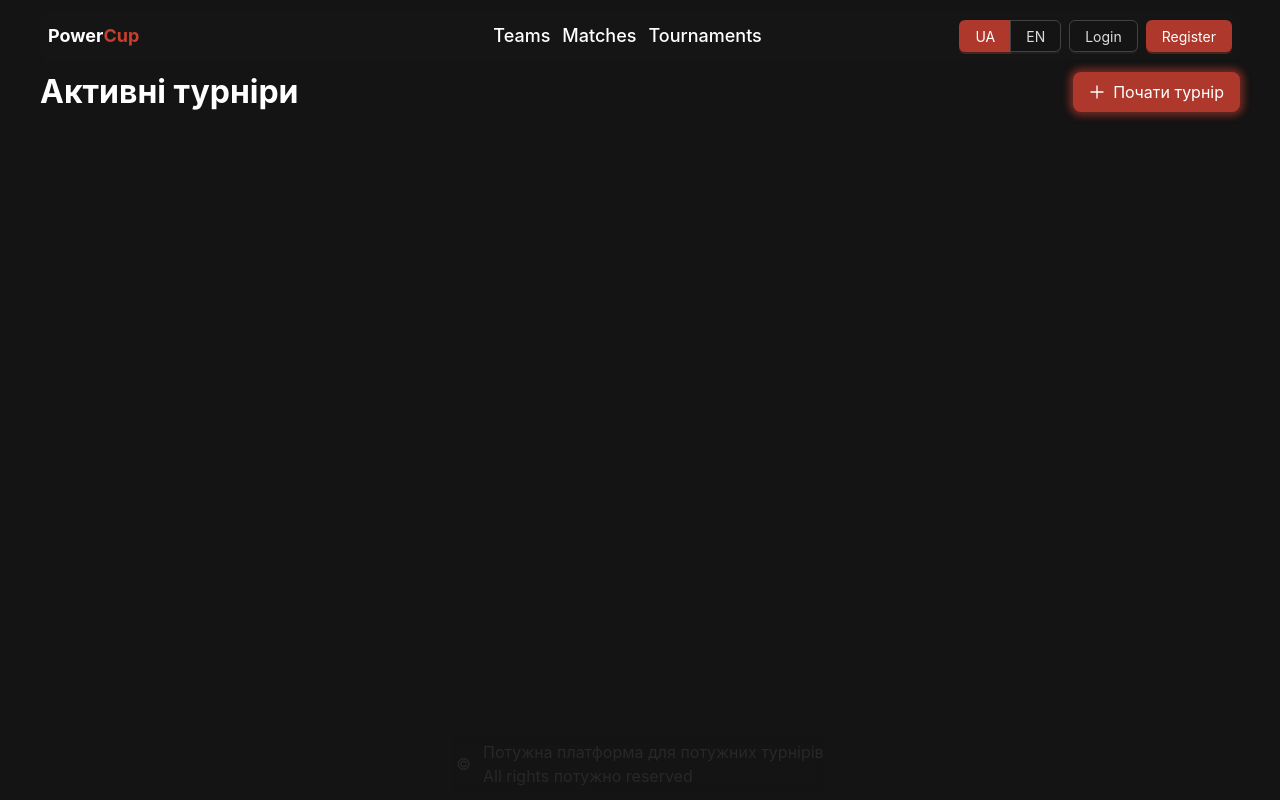
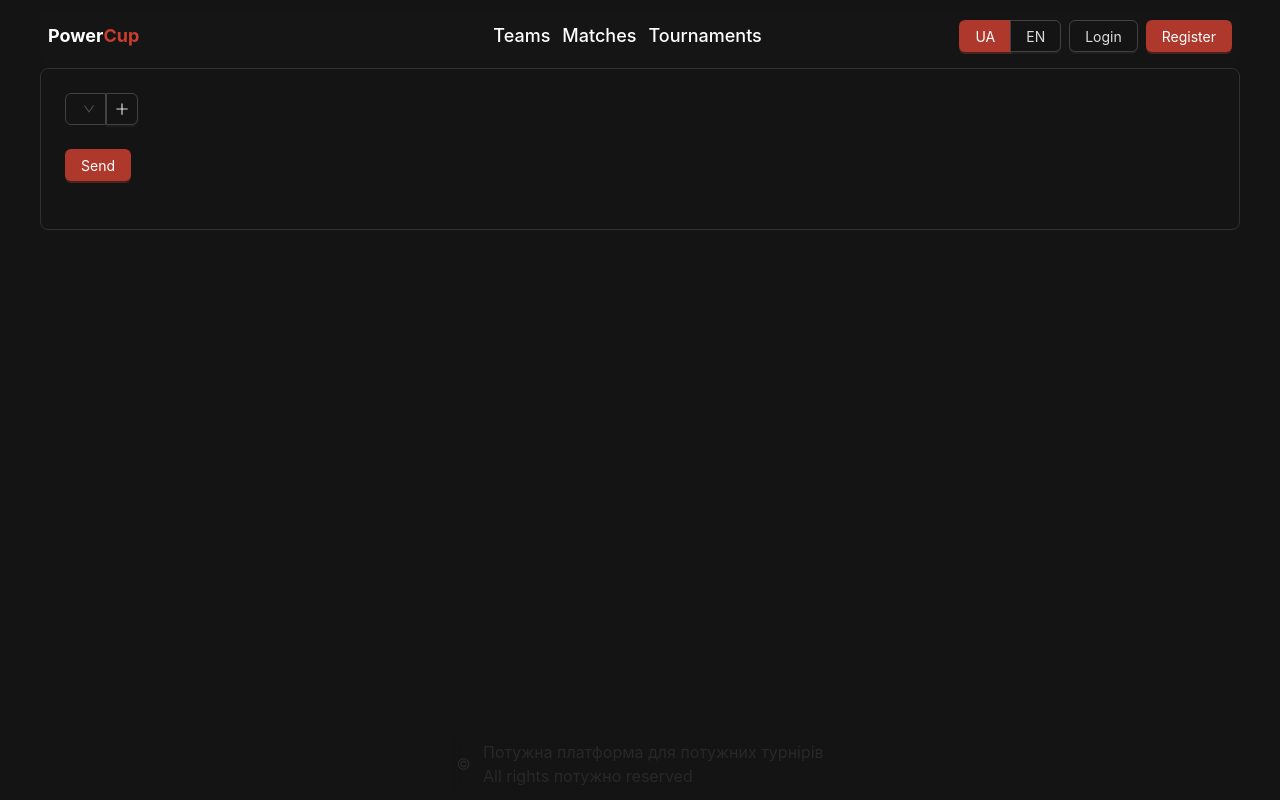
Before and after one commit to FOUREX/PowerCup-front, a React (Vite) app: page /admin/dashboard in a window 1280 px wide. Built offline with nearby package versions, Linux system fonts and the light colour scheme.

Commit message:
Fix game select

```diff
--- a/src/pages/admin/dashboard/Dashboard.tsx
+++ b/src/pages/admin/dashboard/Dashboard.tsx
@@ -1,35 +1,67 @@
-import {Button} from "antd";
+import {Button, Card, Form, FormProps, Select, SelectProps, Space} from "antd";
 import {PlusOutlined} from "@ant-design/icons"
 import {Content} from "../../../components";
 import {CurrentAdministrator} from "../../../utils";
 
+type FieldType = {
+  game: number
+}
+
 export const Dashboard = () => {
   const currentAdmin = true // CurrentAdministrator.get()
 
-  const onStartTournament = () => {
+  const selectItems = [
+    {
+      value: 1,
+      label: "one",
+      emoji: "one",
+    },
+    {
+      value: 2,
+      label: "two",
+      emoji: "two",
+    },
+    {
+      value: 3,
+      label: "three",
+      emoji: "three",
+    },
+  ]
 
+  const onFinish: FormProps<FieldType>["onFinish"] = (values) => {
+    console.log(values)
   }
 
   return (
     <Content>
-      <div className="flex w-full justify-between items-center">
-        <h1 className="m-0">Активні турніри</h1>
+      <Card>
+        <Form
+          onFinish={onFinish}
+        >
+          <Space.Compact>
+            <Form.Item<FieldType> name="game">
+              <Select
+                options={selectItems}
+                optionRender={(option: SelectProps[""]) => (
+                  <Space>
+                    <span role="img" aria-label={option.data.label}>
+                      {option.data.emoji}
+                    </span>
+                    {option.data.label}
+                  </Space>
+                )}
+              />
+            </Form.Item>
+            <Button icon={<PlusOutlined />} />
+          </Space.Compact>
 
-        { currentAdmin ? (
-          <Button
-            type="primary"
-            size="large"
-            icon={<PlusOutlined />}
-            onClick={onStartTournament}
-            style={{
-              boxShadow: "0 0 7px 4px rgba(from var(--color-primary) r g b / .5",
-            }}
-          >
-            Почати турнір
-          </Button>
-        ) : (<></>)}
-
-      </div>
+          <Form.Item>
+            <Button type="primary" htmlType="submit">
+              Send
+            </Button>
+          </Form.Item>
+        </Form>
+      </Card>
     </Content>
   )
 }
--- a/src/pages/tournaments/TournamentsPage.tsx
+++ b/src/pages/tournaments/TournamentsPage.tsx
@@ -9,7 +9,7 @@ import {
   notification,
   Select,
   SelectProps,
-  Space,
+  Space, Splitter,
   Upload
 } from "antd";
 import TextArea from "antd/es/input/TextArea";
@@ -128,7 +128,6 @@ export const TournamentsPage = () => {
           </Form.Item>
 
           <Form.Item<TournamentFieldType> name="game" label="Гра">
-            <Space.Compact className="w-full">
             <Select
               placeholder="Виберіть гру"
               options={gamesSelectOptions}
@@ -140,9 +139,13 @@ export const TournamentsPage = () => {
                   {option.data.label}
                 </Space>
               )}
+              dropdownRender={(menu) => (
+                <>
+                  {menu}
+                  <Button className="w-full my-1" icon={<PlusOutlined />}>Додати</Button>
+                </>
+              )}
             />
-              <Button icon={<PlusOutlined />} />
-            </Space.Compact>
           </Form.Item>
 
           <Form.Item<TournamentFieldType>
```
Also changed, not shown: 5 other files (tests, documents, lock files or other folders). Lines whose indentation alone changed are shown as unchanged.
